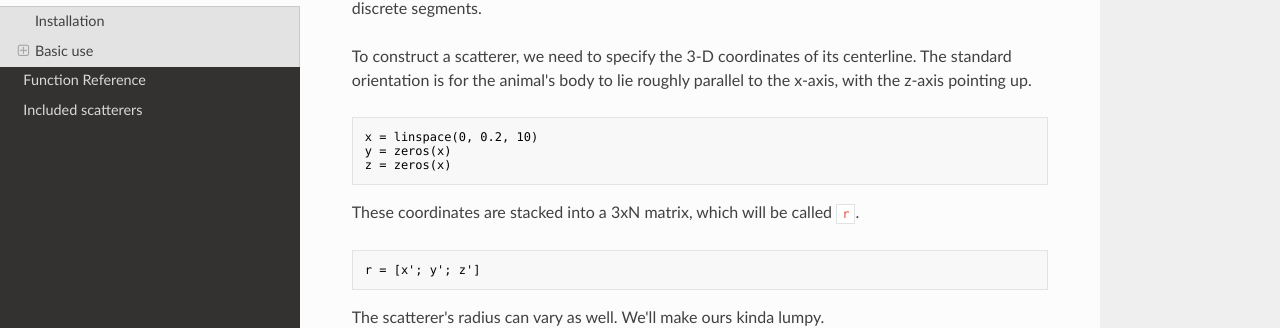
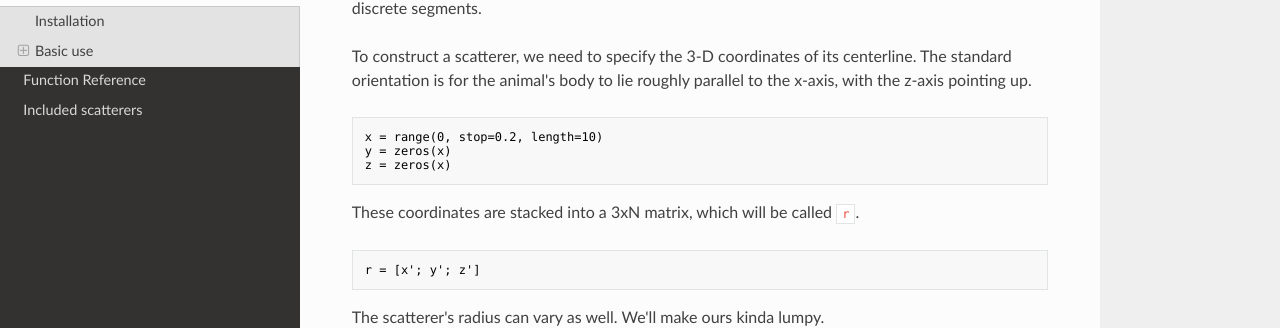
Before and after one commit to ElOceanografo/SDWBA.jl, an MkDocs documentation site: the page built from docs/index.md, in a window 1280 px wide and 900 px high, scrolled down 669 px. Shown: the part 130-458 px from the top of the window. Built offline with MkDocs 1.6.1, drawn with Linux system fonts in a browser that asks for light colours; nearby versions of some CDN libraries; old or Windows-style settings are respelled for this version of MkDocs.

Commit message:
Update package for Julia 0.7/1.0

````diff
--- a/docs/index.md
+++ b/docs/index.md
@@ -24,7 +24,7 @@ Sound-scattering things (e.g. zooplankton) are represented as `Scatterer` object
 To construct a scatterer, we need to specify the 3-D coordinates of its centerline.  The standard orientation is for the animal's body to lie roughly parallel to the x-axis, with the z-axis pointing up.
 
 ```julia
-x = linspace(0, 0.2, 10)
+x = range(0, stop=0.2, length=10)
 y = zeros(x)
 z = zeros(x)
 ```
````
Also changed, not shown: 7 other files.
